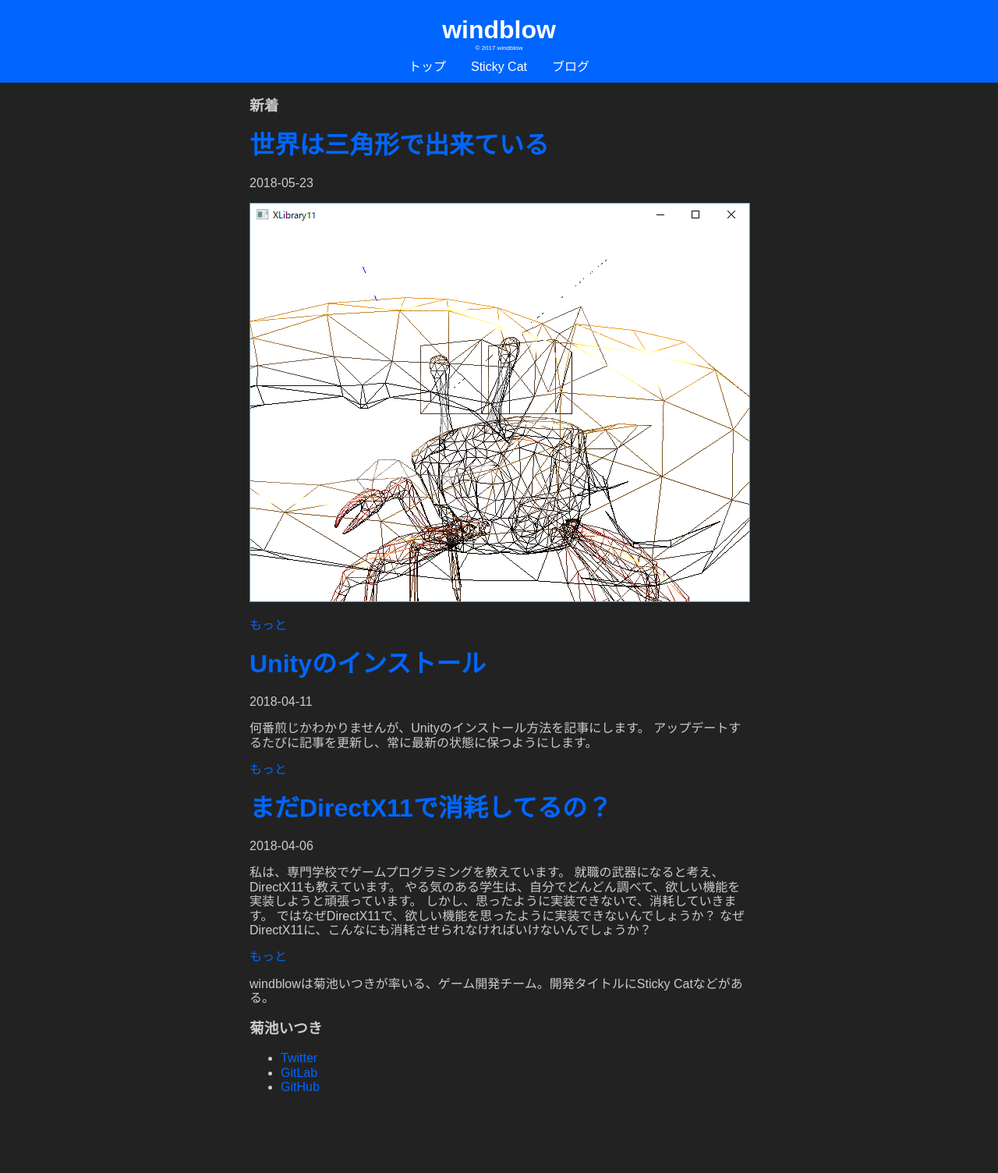
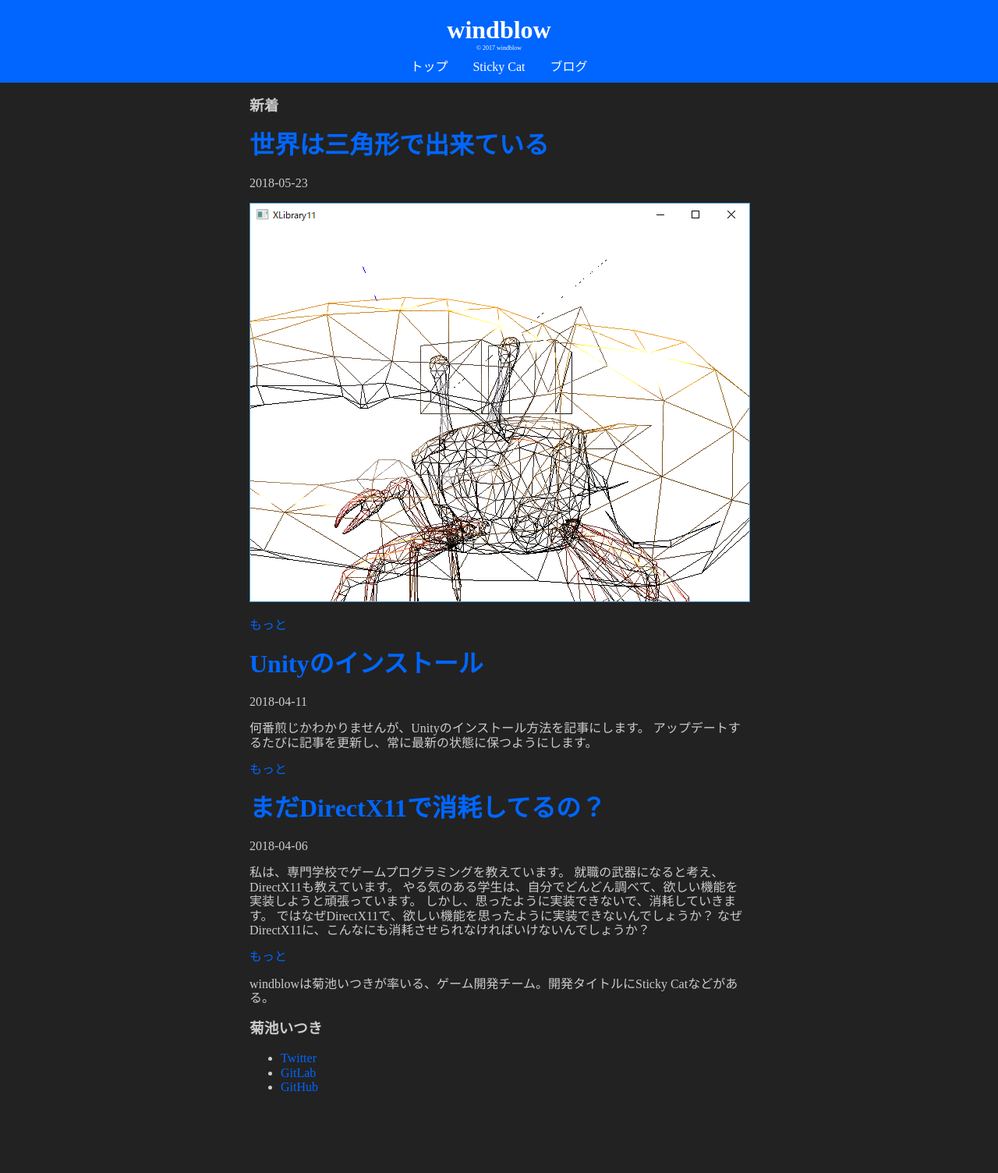
Before and after one commit to itukikikuti/windblow.net, a Jekyll site: the page built from index.html, in a window 1280 px wide. Shown: the whole page at 78% size. Built offline with Jekyll 4.4.1, drawn with Linux system fonts in a browser that asks for light colours.

Commit message:
Update style.scss

```diff
--- a/assets/css/style.scss
+++ b/assets/css/style.scss
@@ -12,7 +12,6 @@ a {
 body {
     background: $back;
     color: $text;
-    font-family: YuGothic, "游ゴシック medium", sans-serif;
     overflow-y: scroll;
 }
 header {
```
